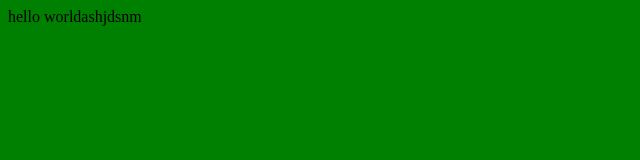
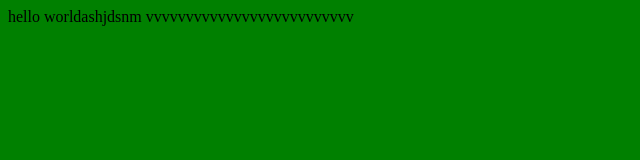
Before and after one commit to samithaherath/samithaherath.github.io, a plain HTML site: page index.html in a window 1280 px wide. Shown: the whole page, without its empty margins (0-640 px from the left). Drawn offline with Linux system fonts and the light colour scheme.

Commit message:
Update index.html

```diff
--- a/index.html
+++ b/index.html
@@ -1,6 +1,6 @@
 <html>
   <body>
     <body bgcolor="green">
-    <p>hello worldashjdsnm</p>
+    <p>hello worldashjdsnm vvvvvvvvvvvvvvvvvvvvvvvvvv</p>
   </body>
 </html>
```
